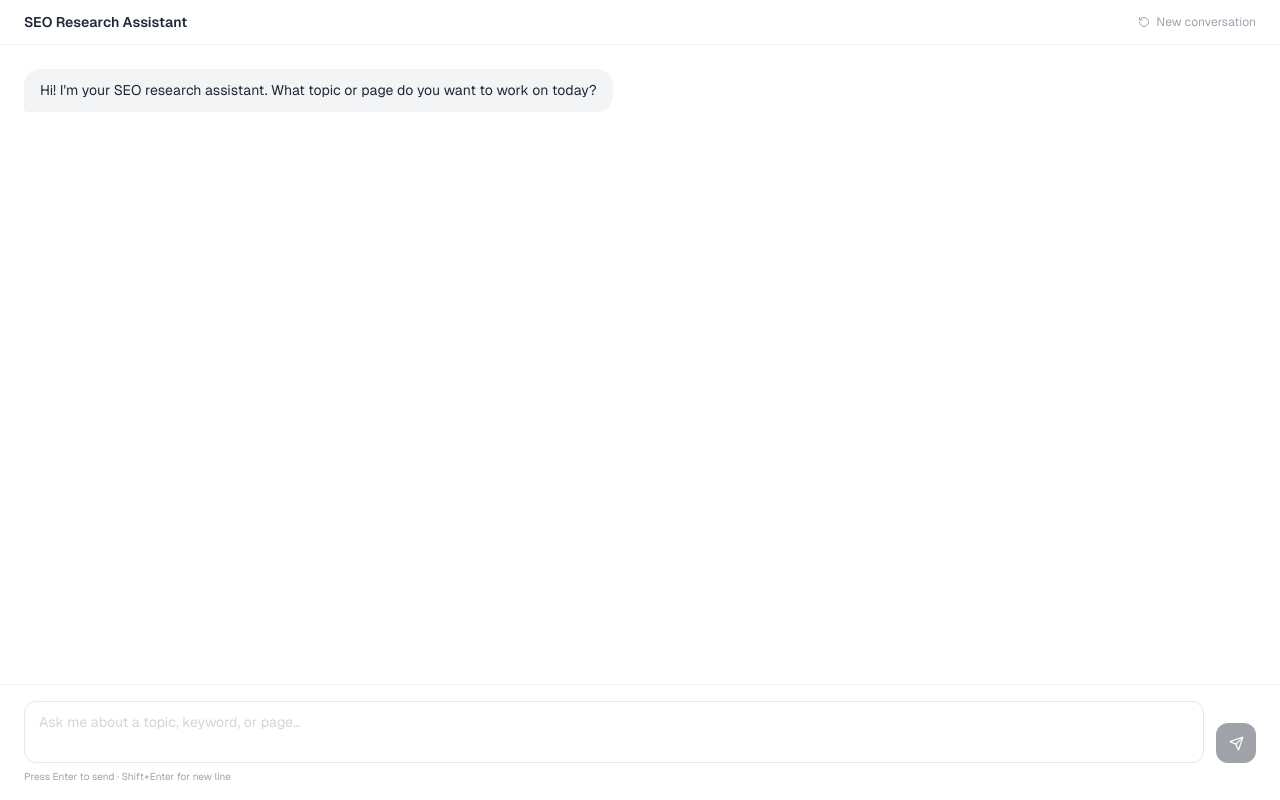
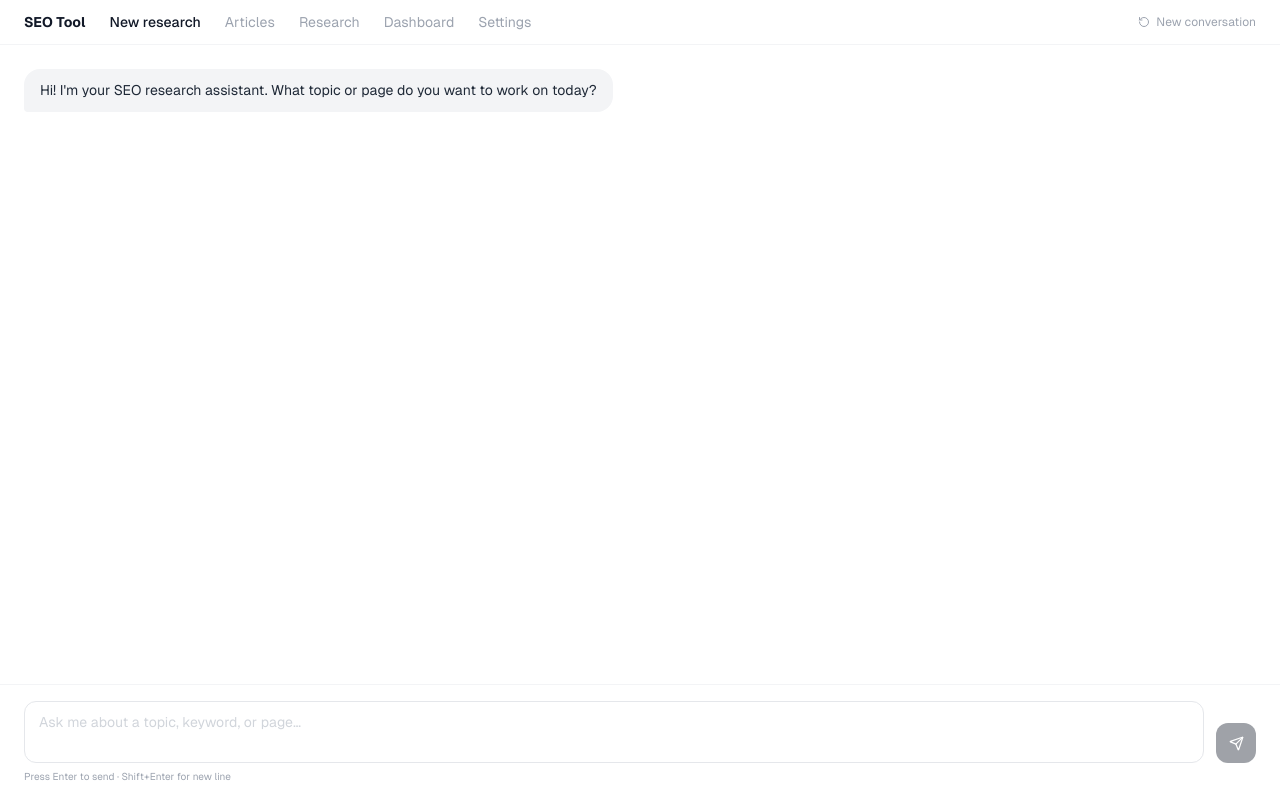
Before and after one commit to AdenNawaz/internal_tool_seo, a Next.js app: page /chat in a window 1280 px wide. Built offline with nearby package versions, Linux system fonts and the light colour scheme.

Commit message:
fix: add nav links inside chat page header

```diff
--- a/components/chat/chat-interface.tsx
+++ b/components/chat/chat-interface.tsx
@@ -2,6 +2,7 @@
 
 import { useEffect, useRef, useState } from "react";
 import { useRouter } from "next/navigation";
+import Link from "next/link";
 import { Send, RotateCcw, Loader2 } from "lucide-react";
 
 interface Message {
@@ -224,7 +225,20 @@ export function ChatInterface() {
     <div className="flex flex-col h-screen bg-white">
       {/* Header */}
       <div className="flex items-center justify-between px-6 py-3 border-b border-gray-100">
-        <p className="text-sm font-semibold text-gray-800">SEO Research Assistant</p>
+        <div className="flex items-center gap-6">
+          <p className="text-sm font-bold text-gray-900">SEO Tool</p>
+          {[
+            { href: "/chat", label: "New research" },
+            { href: "/articles", label: "Articles" },
+            { href: "/research", label: "Research" },
+            { href: "/dashboard", label: "Dashboard" },
+            { href: "/settings/tone", label: "Settings" },
+          ].map((l) => (
+            <Link key={l.href} href={l.href} className={`text-sm transition-colors ${l.href === "/chat" ? "text-gray-900 font-medium" : "text-gray-400 hover:text-gray-700"}`}>
+              {l.label}
+            </Link>
+          ))}
+        </div>
         <button onClick={clearHistory} className="flex items-center gap-1.5 text-xs text-gray-400 hover:text-gray-700 transition-colors">
           <RotateCcw size={12} /> New conversation
         </button>
```
